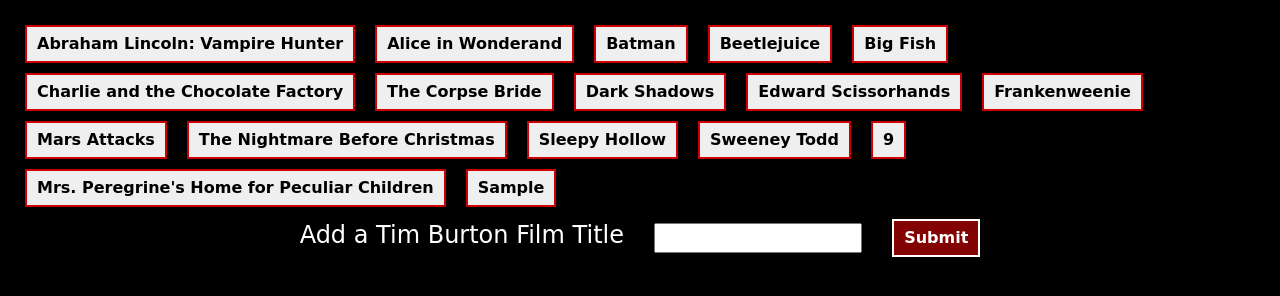
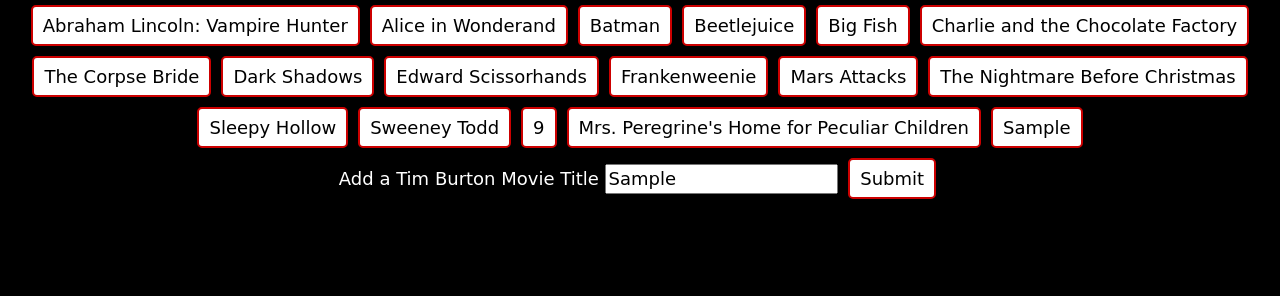
Before and after one commit to ruthieirl/Giphy-API, a plain HTML site: page index.html in a window 1280 px wide. Both pictures are taken after typing "Sample" into the empty fields and a click on the input "Submit". Drawn offline with nearby package versions, Linux system fonts and the light colour scheme; a web font is replaced by a local one.

Commit message:
fingers crossed

```diff
--- a/assets/css/styles.css
+++ b/assets/css/styles.css
@@ -1,44 +1,39 @@
 body {
-	background-color: black;
-	color: white;
-	font-family:'Mystery Quest', cursive;
+  color: #fff;
+  background: #000;
+  font-family:'Mystery Quest', cursive;
+  font-size: 18px;
 }
 
-#setButs {
-	margin-top: 20px;
+.movie-item {
+  float: left;
+  padding: 10px;
 }
 
-button {
-	margin: 5px 10px;
-	border: 2px solid #cc0000;
-	padding: 5px 10px;
-	font-weight: bold;
+input[type="text"] {
+  height: 30px;
+  margin-bottom: 10px;
+  font-size: 18px;
 }
 
-label {
-	margin: 5px 10px;
-	font-size: 1.5em;
+button,
+input[type="submit"] {
+  font-family:'Mystery Quest', cursive;
+  padding: 5px 10px;
+  margin: 5px;
+  font-size: 18px;
+  color: #000;
+  cursor: pointer;
+  background: #fff;
+  border: 2px solid #cc0000;
+  border-radius: 5px;
 }
 
-#filmInput {
-	margin: 0 15px;
+button:hover,
+input[type="submit"]:hover {
+  background: pink;
 }
 
-#addFilm {
-	margin: 5px 10px;
-	border: 2px solid white;
-	color: white;
-	background-color: #830303;
-	padding: 5px 10px;
-	font-weight: bold;
+button.active {
+  background: pink;
 }
-
-#timbFilms {
-	margin: 20px;
-}
-
-.displayDiv {
-	margin: 20px;
-	padding: 0 15px;
-	display: inline-block;
-}
--- a/assets/javascript/app.js
+++ b/assets/javascript/app.js
@@ -1,70 +1,86 @@
-var tbFilms = ["Abraham Lincoln: Vampire Hunter", "Alice in Wonderand", "Batman", "Beetlejuice", "Big Fish", "Charlie and the Chocolate Factory", "The Corpse Bride", "Dark Shadows", "Edward Scissorhands", "Frankenweenie", "Mars Attacks", "The Nightmare Before Christmas", "Sleepy Hollow", "Sweeney Todd", "9", "Mrs. Peregrine's Home for Peculiar Children"]
+$(document).ready(function() {
 
-function renderButtons() {
+  var titles = ["Abraham Lincoln: Vampire Hunter", "Alice in Wonderand", "Batman", "Beetlejuice", "Big Fish", "Charlie and the Chocolate Factory", "The Corpse Bride", "Dark Shadows", "Edward Scissorhands", "Frankenweenie", "Mars Attacks", "The Nightmare Before Christmas", "Sleepy Hollow", "Sweeney Todd", "9", "Mrs. Peregrine's Home for Peculiar Children"];
 
-	$("#setButs").empty();
+  // function to make buttons and add to page
+  function populateButtons(arrayToUse, classToAdd, areaToAddTo) {
+    $(areaToAddTo).empty();
 
-	for (var i = 0; i < tbFilms.length; i++) {
+    for (var i = 0; i < arrayToUse.length; i++) {
+      var a = $("<button>");
+      a.addClass(classToAdd);
+      a.attr("data-type", arrayToUse[i]);
+      a.text(arrayToUse[i]);
+      $(areaToAddTo).append(a);
+    }
 
-		var button = $("<button>");
+  }
 
-		button.text(tbFilms[i]);
+  $(document).on("click", ".movie-button", function() {
+    $("#movies").empty();
+    $(".movie-button").removeClass("active");
+    $(this).addClass("active");
 
-		$("#setButs").append(button);
-	}
-}
+    var type = $(this).attr("data-type");
+    var queryURL = "http://api.giphy.com/v1/gifs/search?q=" + type + "&api_key=dc6zaTOxFJmzC&limit=10";
 
-	$("#addFilm").on("click", function(event) {
+    $.ajax({
+      url: queryURL,
+      method: "GET"
+    })
+    .done(function(response) {
+      var results = response.data;
 
-        event.preventDefault();
+      for (var i = 0; i < results.length; i++) {
+        var movieDiv = $("<div class=\"movie-item\">");
 
-        var film = $("#filmInput").val().trim();
+        var rating = results[i].rating;
 
-        tbFilms.push(film);
+        var p = $("<p>").text("Rating: " + rating);
 
-        $("#filmInput").val("");
+        var animated = results[i].images.fixed_height.url;
+        var still = results[i].images.fixed_height_still.url;
 
-        renderButtons();
-      });
+        var movieImage = $("<img>");
+        movieImage.attr("src", still);
+        movieImage.attr("data-still", still);
+        movieImage.attr("data-animate", animated);
+        movieImage.attr("data-state", "still");
+        movieImage.addClass("movie-image");
 
-      renderButtons();
+        movieDiv.append(p);
+        movieDiv.append(movieImage);
 
-      $("button").on("click", function() {
+        $("#movies").append(movieDiv);
+      }
+    });
+  });
 
-      var filmName = $(this).text();
+  $(document).on("click", ".movie-image", function() {
 
-      console.log(filmName);
+    var state = $(this).attr("data-state");
 
-      var queryURL = "https://api.giphy.com/v1/gifs/search?api_key=291492d0455c4054a8fdfc81c2dad351&q=" +
-        filmName + "&limit=10&offset=0&rating=G&lang=en";
+    if (state === "still") {
+      $(this).attr("src", $(this).attr("data-animate"));
+      $(this).attr("data-state", "animate");
+    }
+    else {
+      $(this).attr("src", $(this).attr("data-still"));
+      $(this).attr("data-state", "still");
+    }
+  });
 
-      $.ajax({
-          url: queryURL,
-          method: "GET"
-        })
+  $("#add-movie").on("click", function(event) {
+    event.preventDefault();
+    var newMovie = $("input").eq(0).val();
 
-        .done(function(response) {
+    if (newMovie.length > 2) {
+      titles.push(newMovie);
+    }
 
-          console.log(queryURL);
+    populateButtons(titles, "movie-button", "#movie-buttons");
 
-          console.log(response);
+  });
 
-          var results = response.data;
-
-          for (var i = 0; i < results.length; i++) {
-
-            var filmDiv = $("<div class='displayDiv'>");
-
-            var p = $("<p>").text("Rating: " + results[i].rating);
-
-            var filmImage = $("<img>");
-
-            filmImage.attr("src", results[i].images.fixed_height.url);
-
-            filmDiv.append(p);
-            filmDiv.append(filmImage);
-
-            $("#timbFilms").prepend(filmDiv);
-          }
-        });
-    });
+  populateButtons(titles, "movie-button", "#movie-buttons");
+});
--- a/index.html
+++ b/index.html
@@ -1,42 +1,38 @@
 <!DOCTYPE html>
 <html lang="en">
+
 <head>
+  <meta charset="UTF-8">
 
-	<meta charset="UTF-8">
-	<title>Giphy API</title>
+  <title>Tim Burton Giphy Attack</title>
 
-	<!--linking Bootstrap styles-->
-	<link rel="stylesheet" href="https://maxcdn.bootstrapcdn.com/bootstrap/4.0.0-beta/css/bootstrap.min.css"/>
+  <!-- Linking Bootstrap V4 -->
+  <link rel="stylesheet" href="https://maxcdn.bootstrapcdn.com/bootstrap/4.0.0-beta/css/bootstrap.min.css"/>
 
-	<link href="https://fonts.googleapis.com/css?family=Mystery+Quest" rel="stylesheet">
+  <!-- Linking StyleSheet -->
+  <link rel="stylesheet" type="text/css" href="assets/css/styles.css">
 
-	<!--linking external stylesheet, my styles-->
-	<link rel="stylesheet" type="text/css" href="assets/css/styles.css"/>
+  <!-- Linking Google Font -->
+  <link href="https://fonts.googleapis.com/css?family=Mystery+Quest" rel="stylesheet">
+</head>
 
-</head>
 <body>
 
-	<!--Create a holder for the buttons to appear.-->
-	<div id="setButs" class="col-md-12"></div>
+  <div id="movie-buttons" class="text-center"></div>
 
-	<div class="col-md-12 text-center">
-	<!--Create a form with text area and button to add more giphs-->
-		<form id="filmForm">
+  <form id="movie-form" class="text-center">
+    <label for="movie-input">Add a Tim Burton Movie Title</label>
+    <input type="text" id="movie-input">
+    <input id="add-movie" type="submit" value="Submit">
+  </form>
 
-			<label for="filmInput">Add a Tim Burton Film Title</label>
+  <div id="movies"></div>
 
-			<input type="text" id="filmInput">
+  <!-- Start Scripts -->
+  <script src="https://cdnjs.cloudflare.com/ajax/libs/jquery/3.2.1/jquery.min.js"></script>
+  <script src="assets/javascript/app.js"></script>
+  <!-- End Scripts -->
 
-			<input id="addFilm" type="submit" value="Submit">
+</body>
 
-		</form>
-
-	</div>
-
-	<!--Create an area for the giphs-->
-	<div id="timbFilms" class="col-md-12"></div>
-
-	<script src="https://code.jquery.com/jquery-3.2.1.min.js"></script><!--jQuery script source-->
-	<script src="assets/javascript/app.js"></script><!--my javascript and jQuery-->
-</body>
 </html>
```
Also changed, not shown: 1 other file.
